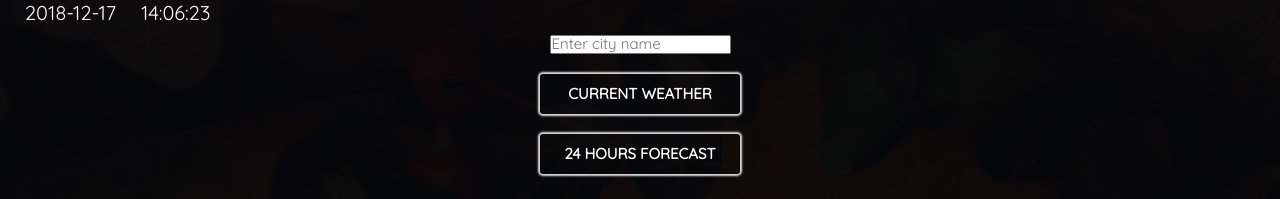
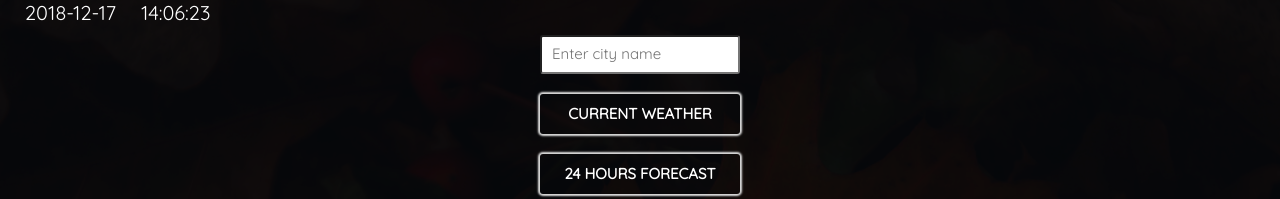
Before and after one commit to marcinswirek/weather, a website: page index.html in a window 1280 px wide. Shown: the top 199 px of the page. Drawn offline with nearby package versions, Linux system fonts and the light colour scheme.

Commit message:
Add padding and change size of input

```diff
--- a/sass/style.scss
+++ b/sass/style.scss
@@ -44,8 +44,11 @@ button {
   cursor: pointer;
 }
 
-#cityNameInput {
+input {
   margin: 10px;
+  padding: 10px;
+  width: 200px;
+  border-radius: 3px;
 }
 
 #weather-icon {
```
Also changed, not shown: css/style.css, 1 other file.
